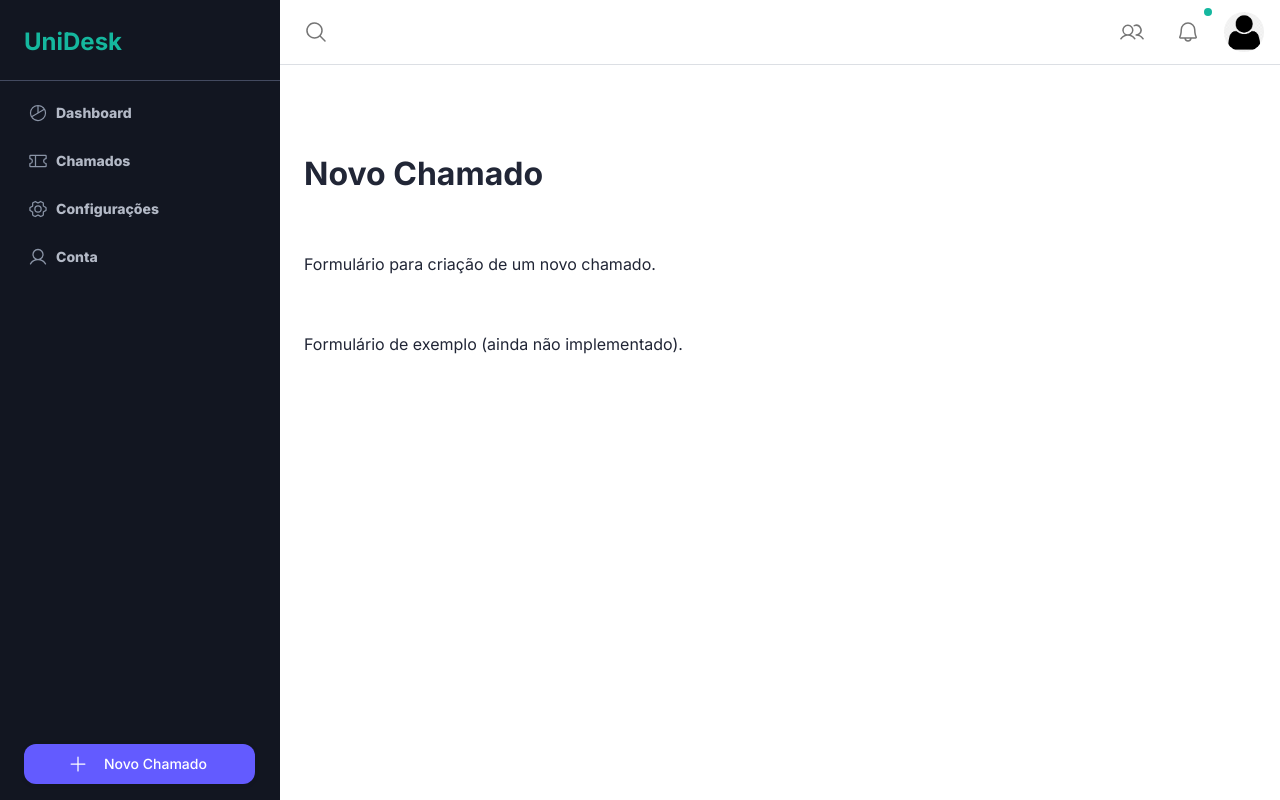
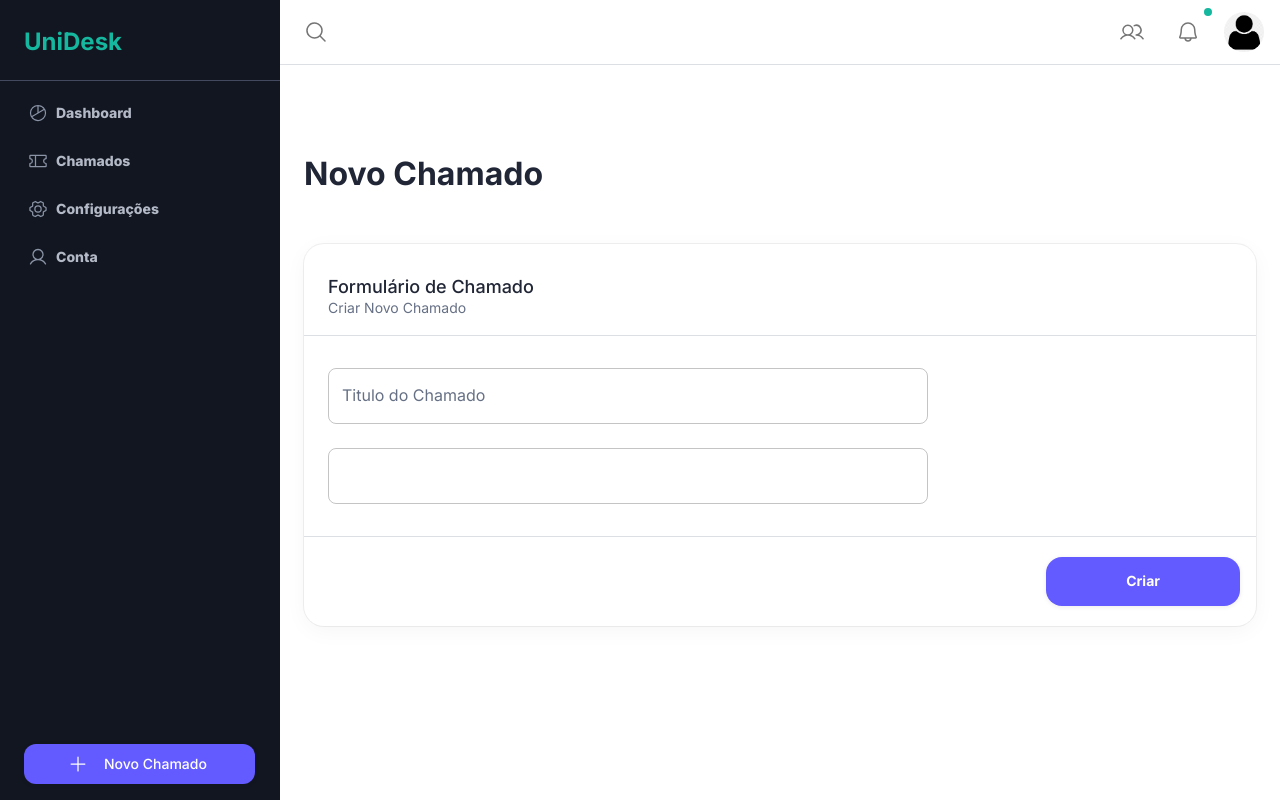
Before and after one commit to AntiKevin/unidesk-frontend, a Next.js app: page /dashboard/chamados/novo in a window 1280 px wide. Built offline with nearby package versions, Linux system fonts and the light colour scheme; no server answers; sample sign-in values are in the browser's storage.

Commit message:
feat: implementar formulário para criação de novos chamados

```diff
--- a/src/app/dashboard/chamados/novo/page.tsx
+++ b/src/app/dashboard/chamados/novo/page.tsx
@@ -2,6 +2,7 @@ import Stack from '@mui/material/Stack';
 import type { Metadata } from 'next';
 import * as React from 'react';
 
+import { NovoChamadoForm } from '@/components/chamados/chamado-form';
 import { config } from '@/config';
 
 export const metadata = { title: `Chamados | Dashboard | ${config.site.name}` } satisfies Metadata;
@@ -11,11 +12,9 @@ export default function Page(): React.JSX.Element {
         <Stack spacing={3}>
             <Stack spacing={2}>
                 <h1>Novo Chamado</h1>
-                <p>Formulário para criação de um novo chamado.</p>
             </Stack>
             <Stack spacing={2}>
-                {/* formulário para criar um novo chamado */}
-                <p>Formulário de exemplo (ainda não implementado).</p>
+                <NovoChamadoForm />
             </Stack>
         </Stack>
     );
--- a/src/components/auth/layout.tsx
+++ b/src/components/auth/layout.tsx
@@ -23,7 +23,7 @@ export function Layout({ children }: LayoutProps): React.JSX.Element {
     >
       <Box sx={{ display: 'flex', flex: '1 1 auto', flexDirection: 'column' }}>
         <Box sx={{ p: 3 }}>
-          <Box component={RouterLink} href={paths.home} sx={{ display: 'inline-block', fontSize: 0 }}>
+          <Box component={RouterLink} href={paths.home} sx={{ display: 'inline-block', fontSize: 0, textDecoration: 'none' }}>
             <DynamicLogo colorDark="light" colorLight="dark" height={32} width={122} />
           </Box>
         </Box>
--- /dev/null
+++ b/src/components/chamados/chamado-form.tsx
@@ -0,0 +1,48 @@
+"use client";
+import { Button, Card, CardActions, CardContent, CardHeader, Divider, FormControl, InputLabel, OutlinedInput, Stack } from '@mui/material';
+
+export function NovoChamadoForm () {
+    return (
+    <form
+      onSubmit={(event) => {
+        event.preventDefault();
+      }}
+    >
+      <Card>
+        <CardHeader subheader="Criar Novo Chamado" title="Formulário de Chamado" />
+        <Divider />
+        <CardContent>
+          <Stack spacing={3} sx={{ maxWidth: 'sm' }}>
+            <FormControl fullWidth>
+              <InputLabel>Titulo do Chamado</InputLabel>
+              <OutlinedInput label="Titulo do Chamado" name="titulo" type="titulo" />
+            </FormControl>
+            <FormControl fullWidth>
+              <InputLabel></InputLabel>
+              <OutlinedInput label="Confirm password" name="confirmPassword" type="password" />
+            </FormControl>
+          </Stack>
+        </CardContent>
+        <Divider />
+        <CardActions sx={{ justifyContent: 'flex-end' }}>
+          <Button
+          variant="contained"
+          sx={
+            {
+              px: 10,
+              py: 1.5,
+              my: 1.5,
+              mr: 1,
+              fontSize: '0.875rem',
+              fontWeight: 700,
+              borderRadius: '1rem',
+            }
+          }
+          >
+            Criar
+          </Button>
+        </CardActions>
+      </Card>
+    </form>
+    );
+}
```
